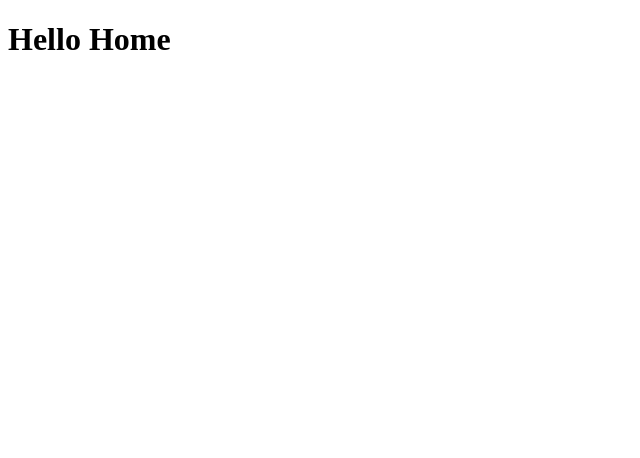
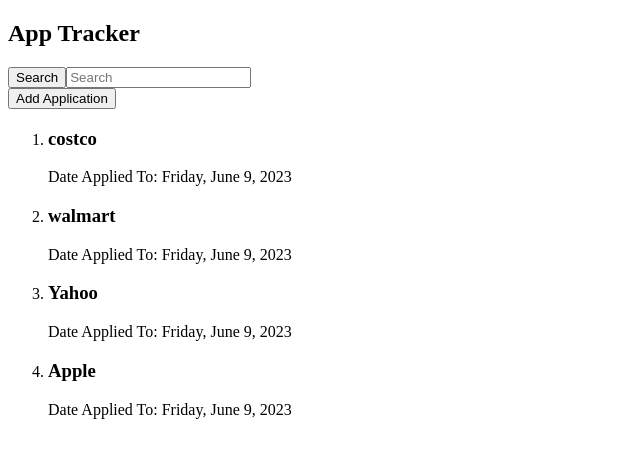
Before and after one commit to KDD87/Application_Tracker, a React (Create React App) app in the folder client/: page / in a window 1280 px wide. Shown: the top 458 px of the page, without its empty margins (0-640 px from the left). Built offline with nearby package versions, Linux system fonts and the light colour scheme; the HTML template or start-up script is replaced by a standard one.

Commit message:
added topbar component

```diff
--- a/client/src/App.jsx
+++ b/client/src/App.jsx
@@ -1,12 +1,12 @@
 import React, { useState, useEffect } from 'react'
 import { Route, Routes } from 'react-router-dom'
 import axios from 'axios'
-// import HomeBar from './components/HomeBar.jsx'
-// import AddApplication from './components/AddApp.jsx'
+import HomeBar from './components/HomeBar.jsx'
+import AddApplication from './components/AddApp.jsx'
 // import Display from './components/DataDisplay.jsx'
 
 const App = () => {
-  // const [data, setData] = useState([])
+  const [data, setData] = useState([])
   // const [page, setPage] = useState(0)
 
   // const getAll = () => {
@@ -23,15 +23,15 @@
   //   getAll()
   // }, [])
 
-  // const addOne = (formData) => {
-  //   axios.post('/application', { data: formData })
-  //     .then((data) => {
-  //       getAll()
-  //     })
-  //     .catch((err) => {
-  //       console.log(err)
-  //     })
-  // }
+  const addOne = (formData) => {
+    axios.post('/application', { data: formData })
+      .then((data) => {
+        getAll()
+      })
+      .catch((err) => {
+        console.log(err)
+      })
+  }
 
   // if (page === 0) {
   //   return (
@@ -51,7 +51,8 @@
   // }
   return (
     <Routes>
-      <Route path='/' element={<h1>Hello Home</h1>}/>
+      <Route path='/' element={<HomeBar data={data}/>}/>
+      <Route path='/AddApp' element={<AddApplication addOne={ addOne } />}/>
     </Routes>
   )
 }
--- a/client/src/components/AddApp.jsx
+++ b/client/src/components/AddApp.jsx
@@ -1,6 +1,7 @@
 import React, { useState } from 'react';
+import { Link } from 'react-router-dom'
 
-const AddApplication = ({addOne, setPage}) => {
+const AddApplication = ({ addOne, setPage }) => {
   const [name, setName] = useState('');
   const [description, setDescription] = useState('');
   const [notes, setNotes] = useState('');
@@ -18,34 +19,43 @@
     console.log(e.target.name, e.target.value)
   }
 
-  const handleSubmitClick = ()=> {
+  const handleSubmitClick = () => {
+    const options = { weekday: 'long', year: 'numeric', month: 'long', day: 'numeric' };
+    const date = new Date().toLocaleDateString('en-US', options);
     let obj = {
       name: name,
       description: description,
       notes: notes,
       url: url,
-      date: new Date()
+      date: date
     }
     addOne(obj);
     setPage(0);
   }
 
   return (
-    <div>
-      <form>
-        <label>Name</label>
-        <input type="text" className="name" name="name" onChange={handleFormInput}></input>
-        <label>Description</label>
-        <input type="text" className="description" name="description" onChange={handleFormInput}></input>
-        <label>Notes</label>
-        <input type="text" className="notes" name="notes" onChange={handleFormInput}></input>
-        <label>Link</label>
-        <input type="text" className="url" name="url" onChange={handleFormInput}></input>
-      </form>
+    <>
+    <div className="homebar">
+      <Link to="/"><h2>App Tracker</h2></Link>
       <div>
         <input type="button" className="save" value="Save" onClick={handleSubmitClick}></input>
       </div>
     </div>
+      <div className="formHome">
+        <div className="form">
+          <form>
+            <label>Name</label>
+            <input type="text" className="name" placeholder="Add Name" name="name" onChange={handleFormInput}></input>
+            <label>Description</label>
+            <textarea type="text" className="description" placeholder="Add Description" name="description" onChange={handleFormInput}></textarea>
+            <label>Notes</label>
+            <textarea type="text" className="notes" placeholder="Add Notes" name="notes" onChange={handleFormInput}></textarea>
+            <label>Link</label>
+            <input type="text" className="url" placeholder="Add URL" name="url" onChange={handleFormInput}></input>
+          </form>
+        </div>
+      </div>
+    </>
   )
 }
 
--- a/client/src/components/DataDisplay.jsx
+++ b/client/src/components/DataDisplay.jsx
@@ -1,32 +1,37 @@
 import React from 'react';
+// const date = new Date().toString();
+const options = { weekday: 'long', year: 'numeric', month: 'long', day: 'numeric' };
+const date = new Date().toLocaleDateString("en-US", options);
+console.log(date)
+const fakeData = {
+  data: [{ _id: 1, companyName: 'costco', date: date }, { _id: 2, companyName: 'walmart', date: date }, { _id: 3, companyName: 'Yahoo', date: date }, { _id: 4, companyName: 'Apple', date: date }]
+}
 
-const Display = ({ datas }) => {
-  if (!datas.data || datas.data.length === 0) {
+// eslint-disable-next-line react/prop-types
+// const Display = ({ datas }) => {
+const Display = () => {
+  if (!fakeData.data || fakeData.data.length === 0) {
     return (
-      <div>
+      <div className="display">
         You have not applied for any jobs yet. Start applying!!!!
       </div>
     )
   } else {
+    console.log('date', fakeData.data)
     return (
-      <div>
-        {
-          datas.data.map((data) => {
-            return <div key={data._id} className="submitted_app">
-                <div>
+      <div className="display">
+        <ol>
+          {
+            fakeData.data.map((data) =>
+              <li key={data._id} className="submitted_app">
+                <div className="individual_job">
                   <h3>{data.companyName}</h3>
-                  <div>{data.date}</div>
+                  <div>Date Applied To: {data.date}</div>
                 </div>
-                <div>
-                  {data.description}
-                </div>
-                <div>
-                  {data.notes}
-                </div>
-                <div><a href={data.url}>Website LINK</a></div>
-              </div>
-          })
-        }
+              </li>
+            )
+          }
+        </ol>
       </div>
     )
   }
--- a/client/src/components/HomeBar.jsx
+++ b/client/src/components/HomeBar.jsx
@@ -1,21 +1,41 @@
-import React from 'react'
+import React, { useState } from 'react';
+import { Link } from 'react-router-dom';
+import axios from 'axios';
+import DataDisplay from './DataDisplay.jsx';
+// eslint-disable-next-line react/prop-types
+const HomeBar = ({ data }) => {
 
-const HomeBar = ({ redirect }) => {
-  const handleHomePageClick = () => {
-    redirect(0)
+  const [inputData, setInputData] = useState(data)
+  const [search, setSearch] = useState('');
+
+  let monitorChange = {
+    search: setSearch
   }
-  const handleAddAppClick = () => {
-    redirect(1)
+
+  const handleSearch = (e) => {
+    monitorChange[e.target.name](e.target.value);
+    axios.get('/search', {params: {data: search }})
+    .then((data) => {
+      setInputData(data);
+    })
+    console.log(e.target.name, e.target.value);
   }
 
   return (
-    <div className="homebar">
-      <h2 className="homepage" onClick={handleHomePageClick}>App Tracker</h2>
-      <div className="buttons_bar">
-        <input type="button" className="addapp" value="Add Application" onClick={handleAddAppClick}></input>
+    <>
+      <div className="homebar">
+        <h2>App Tracker</h2>
+        <div>
+          <button>Search</button>
+          <input type="text" className="search" name="search" placeholder="Search"></input>
+        </div>
+        <div className="buttons_bar">
+          <Link to="/AddApp"> <input type="button" className="addapp" value="Add Application" ></input></Link>
+        </div>
       </div>
-    </div>
+      <DataDisplay datas={inputData}/>
+    </>
   )
-}
+};
 
-export default HomeBar
+export default HomeBar;
```
Also changed, not shown: .eslintrc.js, 1 other file (tests, documents, lock files or other folders).
